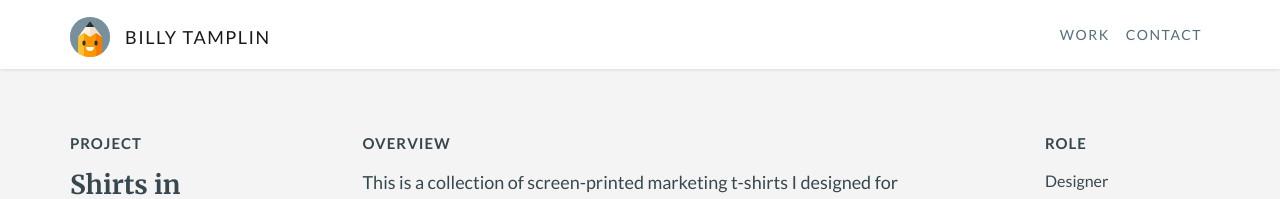
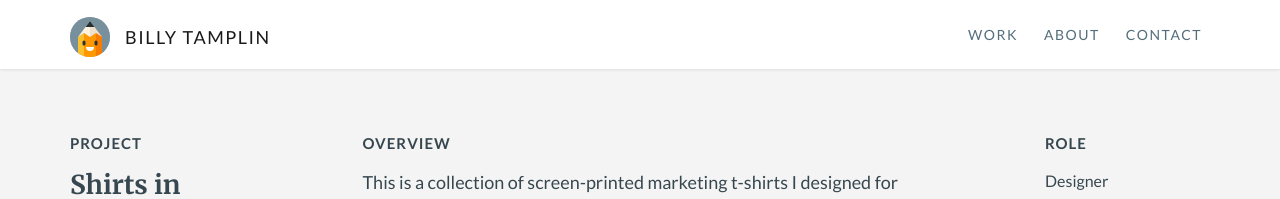
Before and after one commit to btamps/btamps.github.io, a Jekyll site: the page built from _posts/2016-03-15-shirts-in-tech.markdown, in a window 1280 px wide. Shown: the top 199 px of the page. Built offline with Jekyll 4.4.1, drawn with Linux system fonts in a browser that asks for light colours; nearby versions of some CDN libraries.

Commit message:
changed nav to manually list pages

```diff
--- a/_includes/header-detail.html
+++ b/_includes/header-detail.html
@@ -22,20 +22,12 @@
         <li class="nav-item">
           <a class="nav-link" href="/#home-grid">Work</a>
         </li>
-        {% for my_page in site.pages %}
-          {% if my_page.menu == 'main' %}
-            <!-- Compare the page title to the URL -->
-            {% assign current = page.title | downcase %}
-
-            {% unless my_page.exclude_from_nav %}
-              {% if my_page.title %}
-                <li class="nav-item">
-                  <a {% if location == current %} class="nav-link nav-current" {% else %}  class="nav-link" {% endif %} href="{{ my_page.url | prepend: site.baseurl }}">{{ my_page.title }}</a>
-                </li>
-              {% endif %}
-            {% endunless %}
-          {% endif %}
-        {% endfor %}
+        <li class="nav-item">
+          <a class="nav-link" href="/about">About</a>
+        </li>
+        <li class="nav-item">
+          <a class="nav-link" href="/contact">Contact</a>
+        </li>
       </ul>
     </div>
   </div>
--- a/_sass/_nav.scss
+++ b/_sass/_nav.scss
@@ -90,6 +90,9 @@
       margin-top: 7px;
     }
   }
+  .nav-item {
+    margin-left: 10px;
+  }
   .nav li {
     .next, .prev {
       display: block !important;
```
